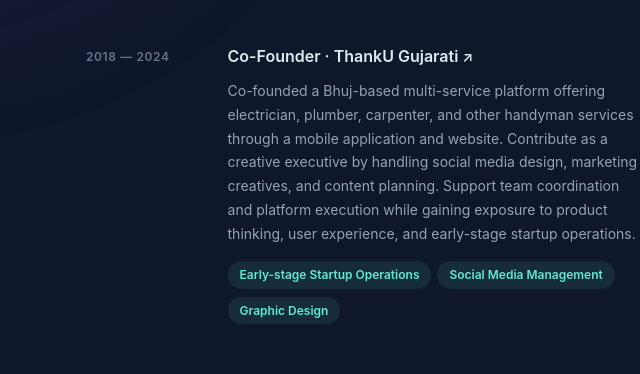
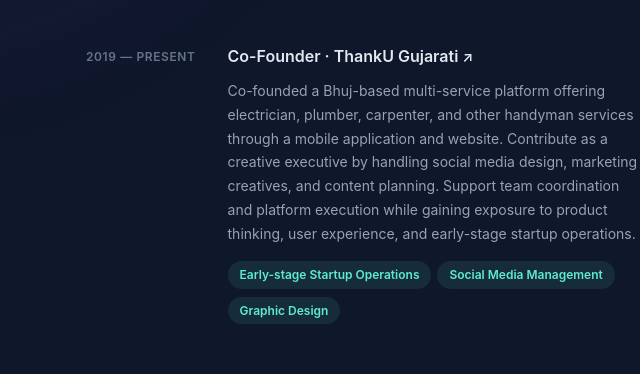
Before and after one commit to bhavyapomal/portfolio, a plain HTML site: page index.html in a window 1280 px wide. Shown: the part 846-1220 px from the top of the page, 586-1226 px from the left. Drawn offline with Linux system fonts and the light colour scheme.

Commit message:
minor changes

```diff
--- a/index.html
+++ b/index.html
@@ -95,7 +95,7 @@
                     </div>
 
                     <div class="timeline-item">
-                        <div class="timeline-date">2018 — 2024</div>
+                        <div class="timeline-date">2019 — Present</div>
                         <div class="timeline-content">
                             <h3><a href="https://thankugujarati.com/" target="_blank">Co-Founder · ThankU Gujarati</a>
                             </h3>
```
